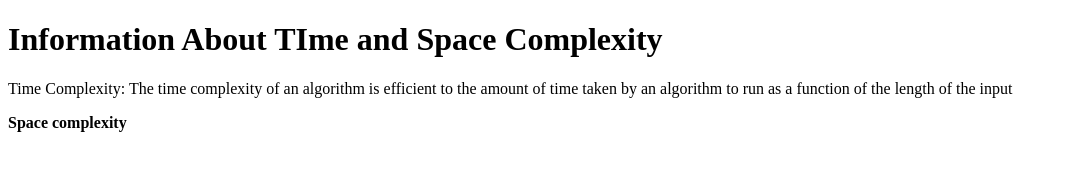
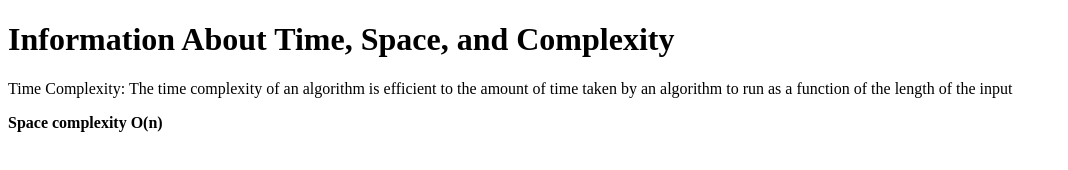
Before and after one commit to acciojob/time-and-space-complexity-Shahu2002, a website: page main.html in a window 1280 px wide. Shown: the whole page, without its empty margins (0-1068 px from the left). Drawn offline with Linux system fonts and the light colour scheme.

Commit message:
created a submission

```diff
--- a/main.html
+++ b/main.html
@@ -8,11 +8,11 @@
 
 <body>
 	<!-- the entire body must be written by student -->
-	<h1>Information About TIme and Space Complexity</h1>
+	<h1>Information About Time, Space, and Complexity</h1>
 	<p>Time Complexity: The time complexity of an algorithm
 		is efficient to the amount of time taken by an algorithm
 		to run as a function of the length of the input</p>
-	<p><b>Space complexity</b is the parallel concept to time
+	<p><b>Space complexity O(n)</b is the parallel concept to time
 		complexity. For example, if we want to initialize
 		an array of n integers, then its space complexity
 		would be O(n).</p>
```
